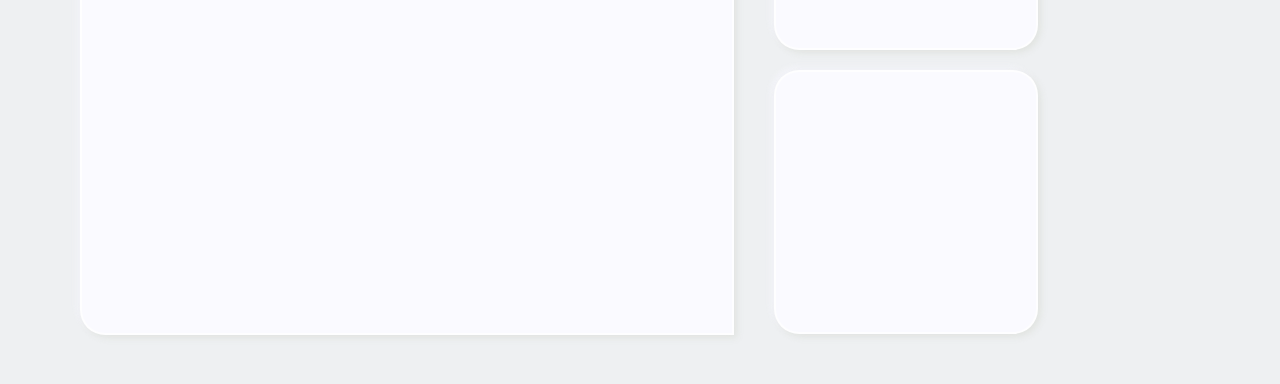
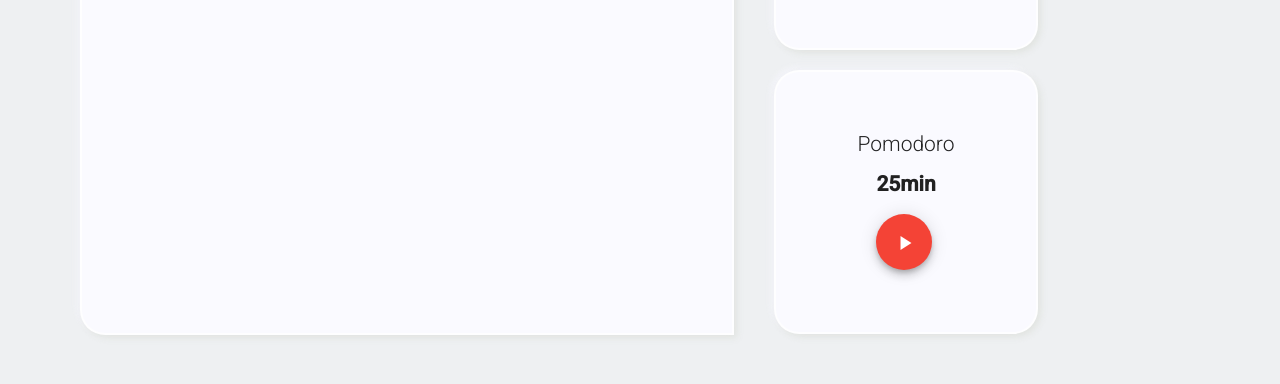
Before and after one commit to MatheusDevelop/Todo-app, an Angular app in the folder Frontend Angular/: page / in a window 1280 px wide. Shown: the part 308-692 px from the top of the page. Built offline with nearby package versions, Linux system fonts and the light colour scheme; no server answers.

Commit message:
adicionando pomodoro e tirando o update temporariamente para solucionar bug

```diff
--- a/Frontend Angular/src/app/app.module.ts
+++ b/Frontend Angular/src/app/app.module.ts
@@ -24,6 +24,7 @@ import {MatSnackBarModule} from '@angular/material/snack-bar';
 import { RemoveComponent } from './components/template/todo/remove/remove.component';
 import { UpdateComponent } from './components/template/todo/update/update.component';
 import {MatFormFieldModule} from '@angular/material/form-field';
+import { PomodoroComponent } from './components/template/pomodoro/pomodoro.component';
 @NgModule({
   declarations: [
     AppComponent,
@@ -35,6 +36,7 @@ import {MatFormFieldModule} from '@angular/material/form-field';
     AddComponent,
     RemoveComponent,
     UpdateComponent,
+    PomodoroComponent,
 
 
 
--- /dev/null
+++ b/Frontend Angular/src/app/components/template/pomodoro/pomodoro.component.css
@@ -0,0 +1,8 @@
+.pomodoro-text{
+    font-size: 1.5em;
+    margin:20px 0px;
+    font-weight: bold;
+}
+.iconad{
+    color: white;
+}
--- /dev/null
+++ b/Frontend Angular/src/app/components/template/pomodoro/pomodoro.component.html
@@ -0,0 +1,12 @@
+<div class="pomodoro-text">
+
+    {{leftMinutes}}min
+
+</div>
+<div>
+    <button mat-fab color="warn" aria-label="add icon" (click)="pomodoroClock()">
+        <i class=" iconad material-icons">
+            play_arrow
+        </i>
+     </button>
+</div>
--- /dev/null
+++ b/Frontend Angular/src/app/components/template/pomodoro/pomodoro.component.ts
@@ -0,0 +1,47 @@
+import { Component, OnInit } from '@angular/core';
+
+@Component({
+  selector: 'app-pomodoro',
+  templateUrl: './pomodoro.component.html',
+  styleUrls: ['./pomodoro.component.css']
+})
+export class PomodoroComponent implements OnInit {
+
+  constructor() { }
+
+  ngOnInit(): void {
+  }
+
+  leftMinutes=25;
+
+  // 0 = PLAY
+  // 1 = STOP
+  // 2 = REPEAT
+  buttonStates=0;
+
+
+  clear(func){
+    return
+  }
+
+  pomodoroClock(){
+
+    let x = setInterval(()=>{
+      if(this.leftMinutes>0){
+        this.leftMinutes=this.leftMinutes-1;
+      }else{
+        this.buttonStates=2;
+        //Fazer uma notificação pra quando terminar o pomodoro
+        alert('Pomodoro terminado');
+        clearInterval(x);
+      }
+    },6000)
+
+    this.buttonStates=1;
+
+
+
+
+  }
+
+}
--- a/Frontend Angular/src/app/components/template/todo/list/list.component.html
+++ b/Frontend Angular/src/app/components/template/todo/list/list.component.html
@@ -17,8 +17,8 @@
                 <div class="subtitle">
                     <div *ngIf="item.showUpdateInputs">
 
-                        <input type="text" maxlength="20" [value]="item.tarefa" (keyup)="newTask($event)"><br/>
-                        <input type="datetime-local" maxlength="20" [value]="item.dataUtc" (keyup)="newTask($event)"><br/>
+                        <input type="text" maxlength="20" [value]="item.tarefa" (keyup)="newTask($event,item.checked)"><br/>
+                        <input type="datetime-local" maxlength="20" [value]="item.dataUtc" (change)="newTask($event,item.checked,false)"><br/>
 
                     </div>
                     <div *ngIf="!item.showUpdateInputs">
@@ -37,7 +37,8 @@
         </div>
         <div class="buttons">
 
-            <button mat-icon-button *ngIf="!item.showUpdateInputs" color="warn" (click)="handleInputToggle(item.id_tarefa)">      <i class="material-icons">
+            <button mat-icon-button *ngIf="!item.showUpdateInputs" color="warn" (click)="handleInputToggle(item.id_tarefa)">
+                <i class="material-icons">
 
                     open_in_new
                 </i>
--- a/Frontend Angular/src/app/components/template/todo/list/list.component.ts
+++ b/Frontend Angular/src/app/components/template/todo/list/list.component.ts
@@ -14,6 +14,7 @@ export class ListComponent implements OnInit{
 
   arr:Todo[];
 
+  leftTasks=0;
   @Output() mostrarLength = new EventEmitter();
 
   newTaskUpdate:Todo;
@@ -21,7 +22,23 @@ export class ListComponent implements OnInit{
   ngOnInit(): void {
     this.service.readAll().subscribe(tasks=>{
         this.arr=tasks;
-        this.mostrarLength.emit(this.arr.length);
+        this.leftTasks=0;
+
+
+
+        this.arr.forEach(element => {
+          if(element.checked == 1){
+            return
+          }else{
+            this.leftTasks++
+          }
+        });
+
+        this.mostrarLength.emit(this.leftTasks);
+
+
+
+
       });
 
   }
@@ -30,10 +47,9 @@ export class ListComponent implements OnInit{
 
 
 
-  newTask(event){
-    let newTitle =event.target.value;
-    let newTask = new Todo(0,newTitle,'2020-05-05T00:00:00',1)
-    this.newTaskUpdate=newTask;
+  newTask(event,checked=0,text=true){
+
+   //fazer Att
   }
 
   handleInputToggle(id,close=false){
@@ -83,6 +99,7 @@ export class ListComponent implements OnInit{
     }else{
       let task = new Todo(0,tarefa,dataUtc,1);
       this.service.updateFromDatabase(id,task).subscribe(()=>{
+
         this.ngOnInit();
 
       })
--- a/Frontend Angular/src/app/view/todo/todo.component.css
+++ b/Frontend Angular/src/app/view/todo/todo.component.css
@@ -66,5 +66,6 @@
 }
 
 .column{
+    justify-content: center;
     flex-direction: column;
 }
--- a/Frontend Angular/src/app/view/todo/todo.component.html
+++ b/Frontend Angular/src/app/view/todo/todo.component.html
@@ -14,11 +14,13 @@
                    Tarefas restantes
             </div>
         </div>
-        <div class="content__card content__card-sm">
+        <div class="content__card content__card-sm column">
             <div class="font-md">
 
+                Pomodoro
 
             </div>
+           <app-pomodoro></app-pomodoro>
         </div>
     </div>
 
```
Also changed, not shown: 1 other file (tests, documents, lock files or other folders).
